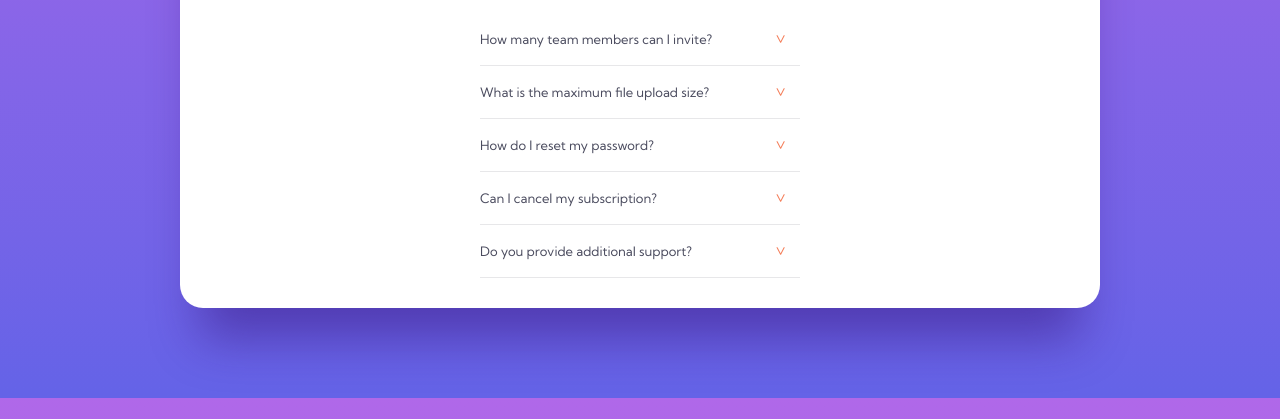
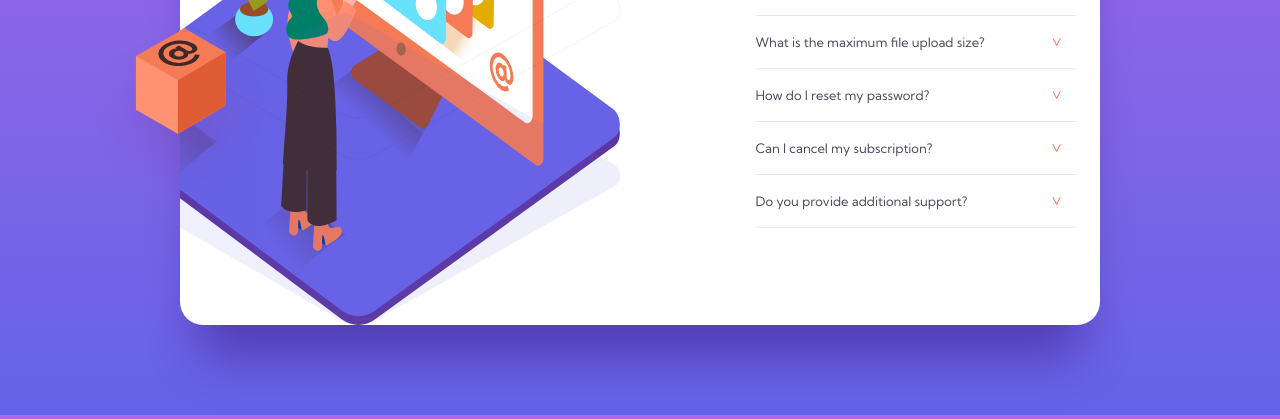
Before and after one commit to tezimach/faq-accordion-card, a plain HTML site: page index.html in a window 1280 px wide. Shown: the part 381-800 px from the top of the page. Drawn offline with Linux system fonts and the light colour scheme.

Commit message:
finished desktop version of accordion project. (mainly changed styles for desktop, was needed to added several img tags in html file)

```diff
--- a/index.html
+++ b/index.html
@@ -10,9 +10,17 @@
   <title>FAQ Accordion Card</title>
 </head>
 <body>
+  <img class="box" src="./images/illustration-box-desktop.svg" alt="box">
   <div class="main-div">
+
+    <div class="img-container">
       <img class="main-img" src="./images/illustration-woman-online-mobile.svg" alt="woman-online">
+      <img class="main-img-desktop" src="./images/illustration-woman-online-desktop.svg" alt="woman-online">
       <img class="bg-main-img" src="./images/bg-pattern-mobile.svg" alt="bg-pattern">
+      <img class="bg-main-img-desktop" src="./images/bg-pattern-desktop.svg" alt="bg-pattern">
+
+    </div>
+    <div class="accordion-main-container">
       <h1>FAQ</h1>
       <div class="accordion">
         <div class="accordion-button-container">
@@ -59,6 +67,7 @@
         <div class = "line"></div>
       </div>
     </div>
+  </div>
   <script>
     const accordions = document.getElementsByClassName("accordion-button-container");
     for (let i=0; i<accordions.length; i++){
--- a/style.css
+++ b/style.css
@@ -18,6 +18,10 @@ body {
     flex-direction: column;
     text-align: center;
     align-items: center;
+}
+
+.img-container {
+    width: 295px;
 }
 
 .main-img {
@@ -107,3 +111,62 @@ p {
     color: hsla(14, 88%, 65%, 1);
     cursor: pointer;
  }
+
+ .main-img-desktop {
+    display: none;
+ }
+
+ .bg-main-img-desktop {
+    display: none;
+ }
+
+ .box {
+    display: none;
+    z-index: 1;
+    margin-top: 201px;
+ }
+
+ @media only screen and (min-width: 1000px){
+    .main-div {
+        flex-direction: unset;
+        justify-content:space-between;
+        text-align: unset;
+        overflow: hidden;
+        margin-left: -96px;
+        margin-right: 96px;
+    }
+
+    .img-container {
+        height: 520px;
+        width: 541px;
+        display: flex;
+        margin-left: -100px;
+    }
+
+    h1 {
+        margin-left: 24px;
+    }
+
+    .main-img {
+        display: none;
+    }
+
+    .bg-main-img {
+        display: none;
+    }
+
+    .main-img-desktop {
+        display:block;
+        width: 540px;
+     }
+
+     .bg-main-img-desktop {
+        display: block;
+        margin-left: -542px;
+        width: 548px;
+    }
+
+    .box {
+        display: block;
+     }
+}
```
Lines whose indentation alone changed are shown as unchanged.
